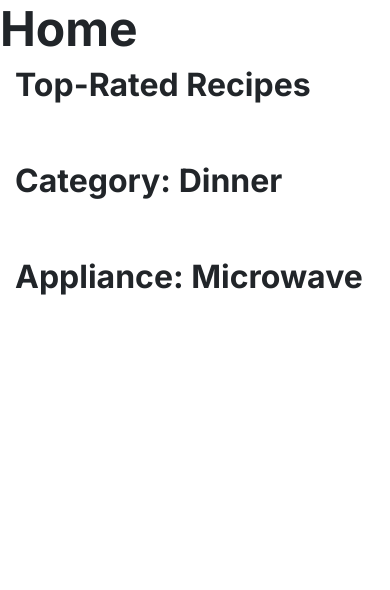
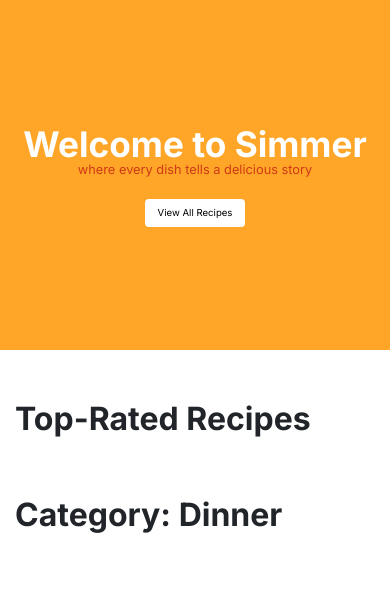
Before and after one commit to MichaelBMoss/simmr, a Django app: page / in a window 390 px wide. Shown: the part 68-658 px from the top of the page. Run offline with Django 4.2, Linux system fonts and the light colour scheme; data that the repository does not hold is empty.

Commit message:
style the home page and head the hero. Adjust hero for screen sizes.

```diff
--- a/main_app/static/css/style.css
+++ b/main_app/static/css/style.css
@@ -48,15 +48,51 @@ h4 {
     padding: 0.5em .8em;
 }
 
+.hero-home {
+    display: flex;
+    flex-direction: column;
+    justify-content: center;
+    align-items: center;
+    width: 100%;
+    height: 350px;
+    background-color: #FFA629;
+    color: white;
+    margin-bottom: 50px;
+}
+
 .hero-index {
     display: flex;
     justify-content: center;
     align-items: center;
     width: 100%;
-    height: 125px;
+    height: 150px;
     background-color: #FFA629;
     color: white;
     margin-bottom: 50px;
+}
+
+.hero-title {
+    font-size: 4rem;
+    margin: 0 auto -10px;
+}
+
+.hero-tag {
+    font-size: 1.7rem;
+    font-weight: 400;
+    margin: 0 auto;
+    color: #CF3A15;
+}
+
+.hero-btn {
+    background-color: white;
+    color: black;
+    margin-top: 20px;
+    font-size: .75rem;
+    transition: 0.2s;
+}
+
+.hero-btn:hover {
+    background-color: rgb(236, 236, 236);
 }
 
 .container {
@@ -155,6 +191,15 @@ h4 {
 }
 
 @media (max-width: 767px){
+    .hero-title {
+        font-size: 3rem;
+        margin: 0 auto -5px;
+    }
+
+    .hero-tag {
+        font-size: 1.2rem;
+    }
+
     .card {
         margin-bottom: 30px;
         width: 100%;
@@ -164,3 +209,19 @@ h4 {
         height: 300px;
     }
 }
+
+@media (max-width: 575px) {
+    .hero-title {
+        font-size: 2.2rem;
+        text-align: center;
+    }
+
+    .hero-tag {
+        font-size: .8rem;
+    }
+
+    .hero-btn {
+        font-size: .6rem;
+        width: fit-content;
+    }
+}
--- a/main_app/templates/home.html
+++ b/main_app/templates/home.html
@@ -3,7 +3,11 @@
 {% block content %}
 
 
-<h1>Home</h1>
+<header class="hero-home">
+  <h1 class="hero-title">Welcome to Simmer</h1>
+  <p class="hero-tag">where every dish tells a delicious story</p>
+  <a class="btn hero-btn" href="{% url 'recipes_list' %}">View All Recipes</a>
+</header>
 
 <div class="container container-home">
   <h2 class="container-title">Top-Rated Recipes</h2>
```
